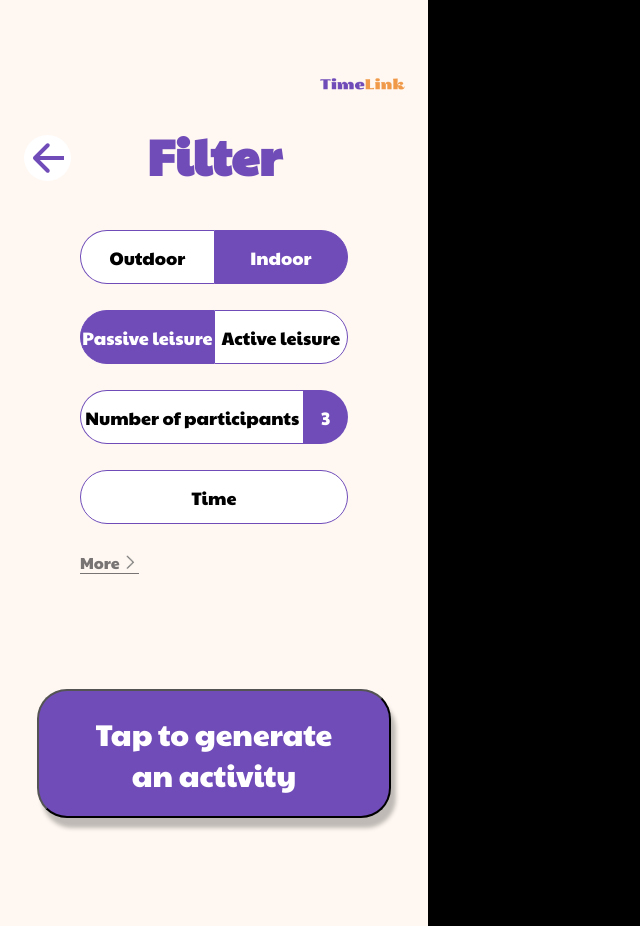
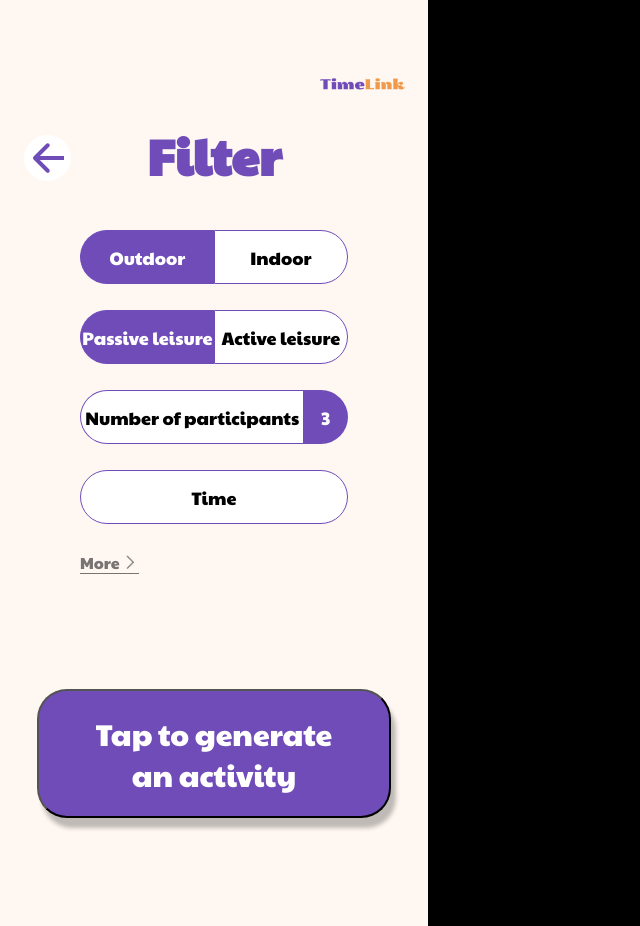
Before and after one commit to SenkeSem/project27-time-link, a React (Create React App) app: page /activites in a window 1280 px wide. Shown: the whole page, without its empty margins (0-640 px from the left). Built offline with nearby package versions, Linux system fonts and the light colour scheme; a web font is replaced by a local one.

Commit message:
Добавляет состояния для кнопок в блоке Filter

```diff
--- a/src/pages/Activities/Activities.jsx
+++ b/src/pages/Activities/Activities.jsx
@@ -5,6 +5,12 @@ import styles from './Activities.module.scss';
 import { Link } from 'react-router-dom';
 
 function Activities() {
+  const [activeDoor, setActiveDoor] = React.useState(0);
+  const [activeLeisure, setActiveLeisure] = React.useState(0);
+
+  const DOOR_TYPE = ['Outdoor', 'Indoor'];
+  const LEISURE_TYPE = ['Passive leisure', 'Active leisure'];
+
   return (
     <div className={styles.container}>
       <div className={styles.logo_box}>
@@ -16,12 +22,24 @@ function Activities() {
       <h2>Filter</h2>
       <div className={styles.filter_box}>
         <ul>
-          <li>Outdoor</li>
-          <li className={styles.active}>Indoor</li>
+          {DOOR_TYPE.map((item, index) => (
+            <li
+              key={index}
+              onClick={() => setActiveLeisure(index)}
+              className={activeLeisure === index ? styles.active : ''}>
+              {item}
+            </li>
+          ))}
         </ul>
         <ul>
-          <li className={styles.active}>Passive leisure</li>
-          <li>Active leisure</li>
+          {LEISURE_TYPE.map((item, index) => (
+            <li
+              key={index}
+              onClick={() => setActiveDoor(index)}
+              className={activeDoor === index ? styles.active : ''}>
+              {item}
+            </li>
+          ))}
         </ul>
         <ul>
           <li>Number of participants</li>
```
